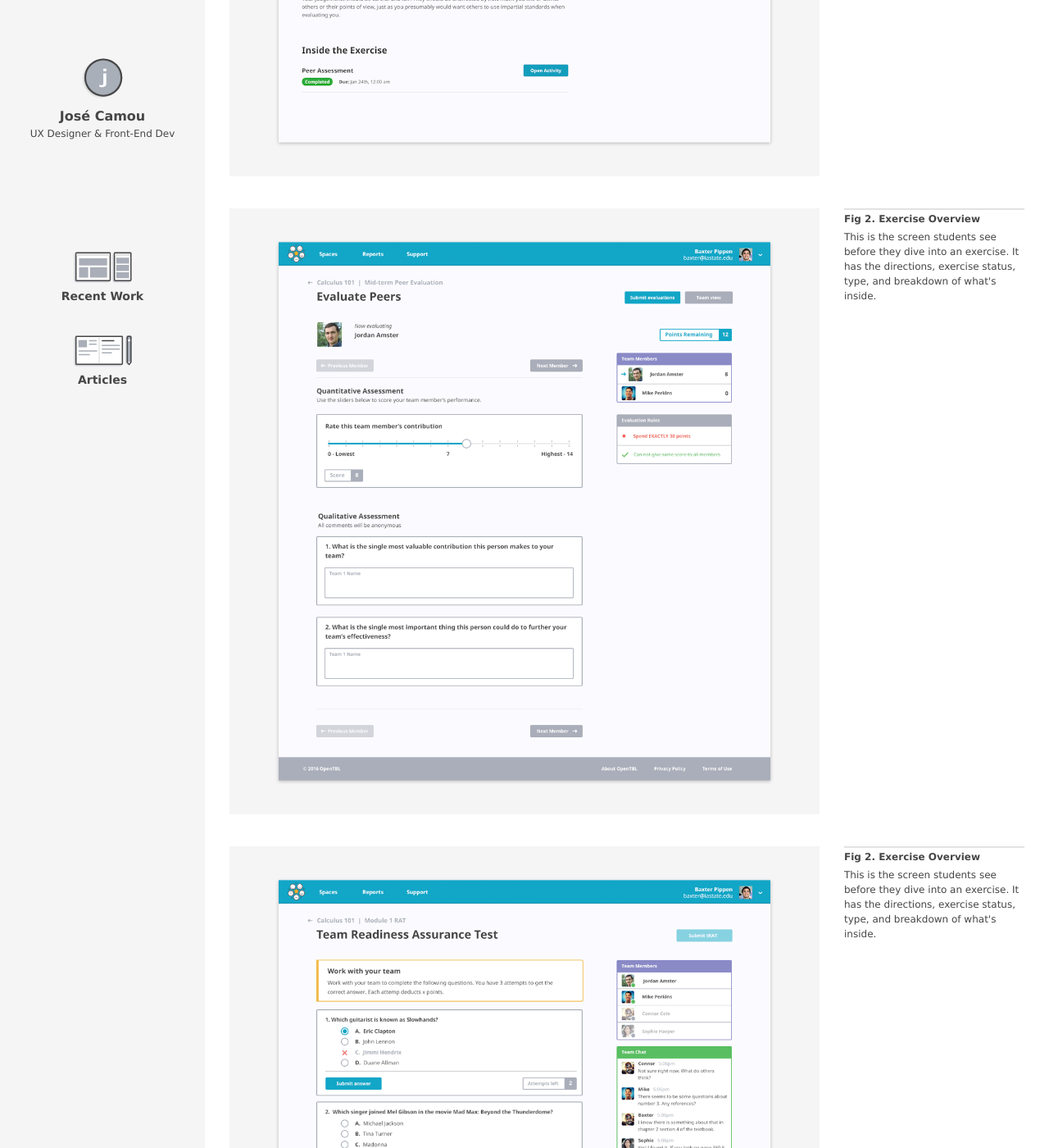
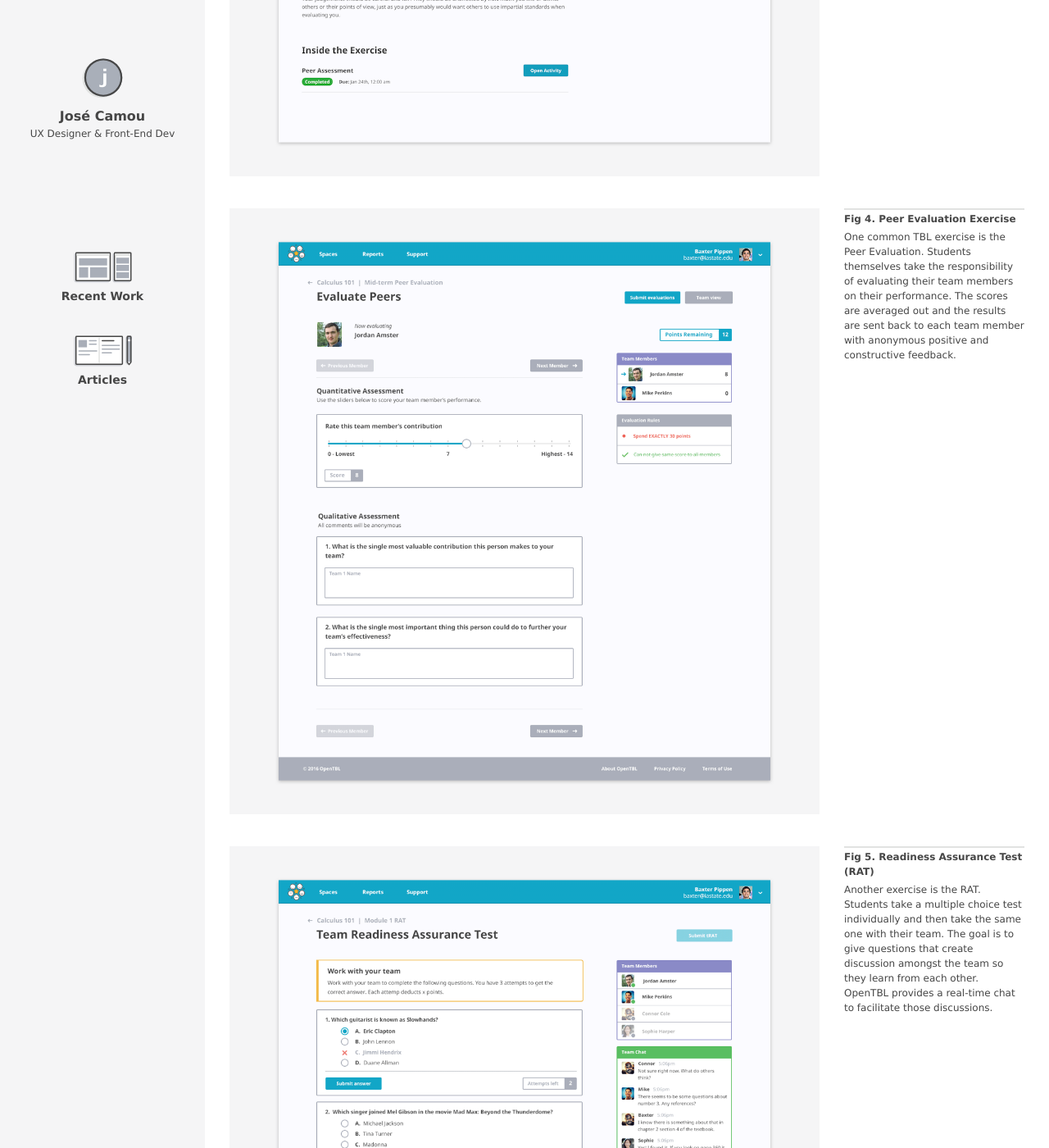
Before and after one commit to jcamou/jcamou.github.io, a Jekyll site: the page built from work/opentbl.html, in a window 1280 px wide and 1400 px high, scrolled down 2825 px. Shown: the whole window at 82% size. Built offline with Jekyll 4.4.1, drawn with Linux system fonts in a browser that asks for light colours; some of the changed text lies outside the part shown.

Commit message:
[MOD] Change descriptions for new screenshots

```diff
--- a/work/opentbl.html
+++ b/work/opentbl.html
@@ -57,21 +57,22 @@ permalink: /work/opentbl
   <div class="grid__col--1of4 grid__container-padding
   grid__mobile--full-width">
     <div class="caption__container">
-      <div class="caption__label">Fig 1. OpenTBL Marketing Page</div>
-      <div class="caption__description">Landing page for OpenTBL. OpenTBL is Team-Based Learning in a box.</div>
+      <div class="caption__label">Fig 1. OpenTBL.com</div>
+      <div class="caption__description">Landing page for OpenTBL. We wanted a fun and friendly aesthetic to match the application.</div>
     </div>
   </div>
 </div>
 
+
 <div class="grid__container spacing__margin-bottom--2">
   <div class="grid__col--3of4 grid__container-padding is-left grid__mobile--full-width">
-    <img src="/assets/images/work/opentbl/otbl__space--home.png" alt="Photo of exercise overview">
+    <img src="/assets/images/work/opentbl/otbl__space--home.png" alt="Photo of course overview">
   </div>
   <div class="grid__col--1of4 grid__container-padding
   grid__mobile--full-width">
     <div class="caption__container">
-      <div class="caption__label">Fig 2. Exercise Overview</div>
-      <div class="caption__description">This is the screen students see before they dive into an exercise. It has the directions, exercise status, type, and breakdown of what's inside.</div>
+      <div class="caption__label">Fig 2. Course Home</div>
+      <div class="caption__description">This is what the instructor or course owner sees when they navigate to their course. We added a checklist to help give some direction to new users.</div>
     </div>
   </div>
 </div>
@@ -83,7 +84,7 @@ permalink: /work/opentbl
   <div class="grid__col--1of4 grid__container-padding
   grid__mobile--full-width">
     <div class="caption__container">
-      <div class="caption__label">Fig 2. Exercise Overview</div>
+      <div class="caption__label">Fig 3. Exercise Overview</div>
       <div class="caption__description">This is the screen students see before they dive into an exercise. It has the directions, exercise status, type, and breakdown of what's inside.</div>
     </div>
   </div>
@@ -91,52 +92,52 @@ permalink: /work/opentbl
 
 <div class="grid__container spacing__margin-bottom--2">
   <div class="grid__col--3of4 grid__container-padding is-left grid__mobile--full-width">
-    <img src="/assets/images/work/opentbl/otbl__pe.png" alt="Photo of exercise overview">
+    <img src="/assets/images/work/opentbl/otbl__pe.png" alt="Photo of peer evaluation exercise">
   </div>
   <div class="grid__col--1of4 grid__container-padding
   grid__mobile--full-width">
     <div class="caption__container">
-      <div class="caption__label">Fig 2. Exercise Overview</div>
-      <div class="caption__description">This is the screen students see before they dive into an exercise. It has the directions, exercise status, type, and breakdown of what's inside.</div>
+      <div class="caption__label">Fig 4. Peer Evaluation Exercise</div>
+      <div class="caption__description">One common TBL exercise is the Peer Evaluation. Students themselves take the responsibility of evaluating their team members on their performance. The scores are averaged out and the results are sent back to each team member with anonymous positive and constructive feedback.</div>
     </div>
   </div>
 </div>
 
 <div class="grid__container spacing__margin-bottom--2">
   <div class="grid__col--3of4 grid__container-padding is-left grid__mobile--full-width">
-    <img src="/assets/images/work/opentbl/otbl__rat.png" alt="Photo of exercise overview">
+    <img src="/assets/images/work/opentbl/otbl__rat.png" alt="Photo of readiness asssurance test">
   </div>
   <div class="grid__col--1of4 grid__container-padding
   grid__mobile--full-width">
     <div class="caption__container">
-      <div class="caption__label">Fig 2. Exercise Overview</div>
-      <div class="caption__description">This is the screen students see before they dive into an exercise. It has the directions, exercise status, type, and breakdown of what's inside.</div>
+      <div class="caption__label">Fig 5. Readiness Assurance Test (RAT)</div>
+      <div class="caption__description">Another exercise is the RAT. Students take a multiple choice test individually and then take the same one with their team. The goal is to give questions that create discussion amongst the team so they learn from each other. OpenTBL provides a real-time chat to facilitate those discussions.</div>
     </div>
   </div>
 </div>
 
 <div class="grid__container spacing__margin-bottom--2">
   <div class="grid__col--3of4 grid__container-padding is-left grid__mobile--full-width">
-    <img src="/assets/images/work/opentbl/otbl__pr-overview.png" alt="Photo of exercise overview">
+    <img src="/assets/images/work/opentbl/otbl__pr-overview.png" alt="Photo of progress report overview">
   </div>
   <div class="grid__col--1of4 grid__container-padding
   grid__mobile--full-width">
     <div class="caption__container">
-      <div class="caption__label">Fig 2. Exercise Overview</div>
-      <div class="caption__description">This is the screen students see before they dive into an exercise. It has the directions, exercise status, type, and breakdown of what's inside.</div>
+      <div class="caption__label">Fig 6. Progress Report Overview</div>
+      <div class="caption__description">Instructors are able to see a real-time progress report of the entire exercise. This dashboard displays the progress of both the inviditual RAT and team RAT along with recent activity.</div>
     </div>
   </div>
 </div>
 
 <div class="grid__container spacing__margin-bottom--2">
   <div class="grid__col--3of4 grid__container-padding is-left grid__mobile--full-width">
-    <img src="/assets/images/work/opentbl/otbl__pr--standard.png" alt="Photo of exercise overview">
+    <img src="/assets/images/work/opentbl/otbl__pr--standard.png" alt="Photo of progress report for team RAT">
   </div>
   <div class="grid__col--1of4 grid__container-padding
   grid__mobile--full-width">
     <div class="caption__container">
-      <div class="caption__label">Fig 2. Exercise Overview</div>
-      <div class="caption__description">This is the screen students see before they dive into an exercise. It has the directions, exercise status, type, and breakdown of what's inside.</div>
+      <div class="caption__label">Fig 7. Progress Report for Team RAT</div>
+      <div class="caption__description">Instructors can also drill down and see results for individual questions as well as the most commonly picked choices. This helps instructors in synchronous learning environments make quick decisions for their lecture.</div>
     </div>
   </div>
 </div>
@@ -148,7 +149,7 @@ permalink: /work/opentbl
   <div class="grid__col--1of4 grid__container-padding
   grid__mobile--full-width">
     <div class="caption__container">
-      <div class="caption__label">Fig 3. Responsive Design</div>
+      <div class="caption__label">Fig 8. Responsive Design</div>
       <div class="caption__description">OpenTBL works on any size screen or device.</div>
     </div>
   </div>
```
